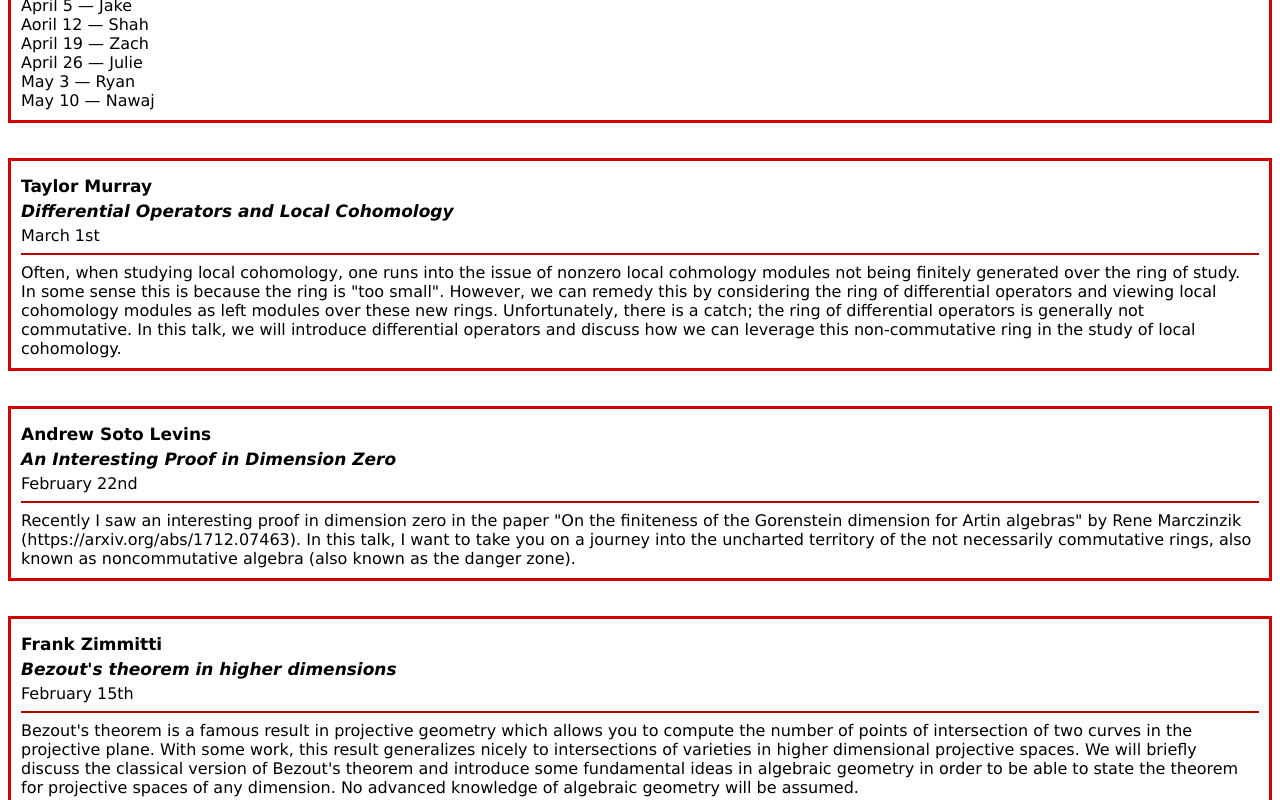
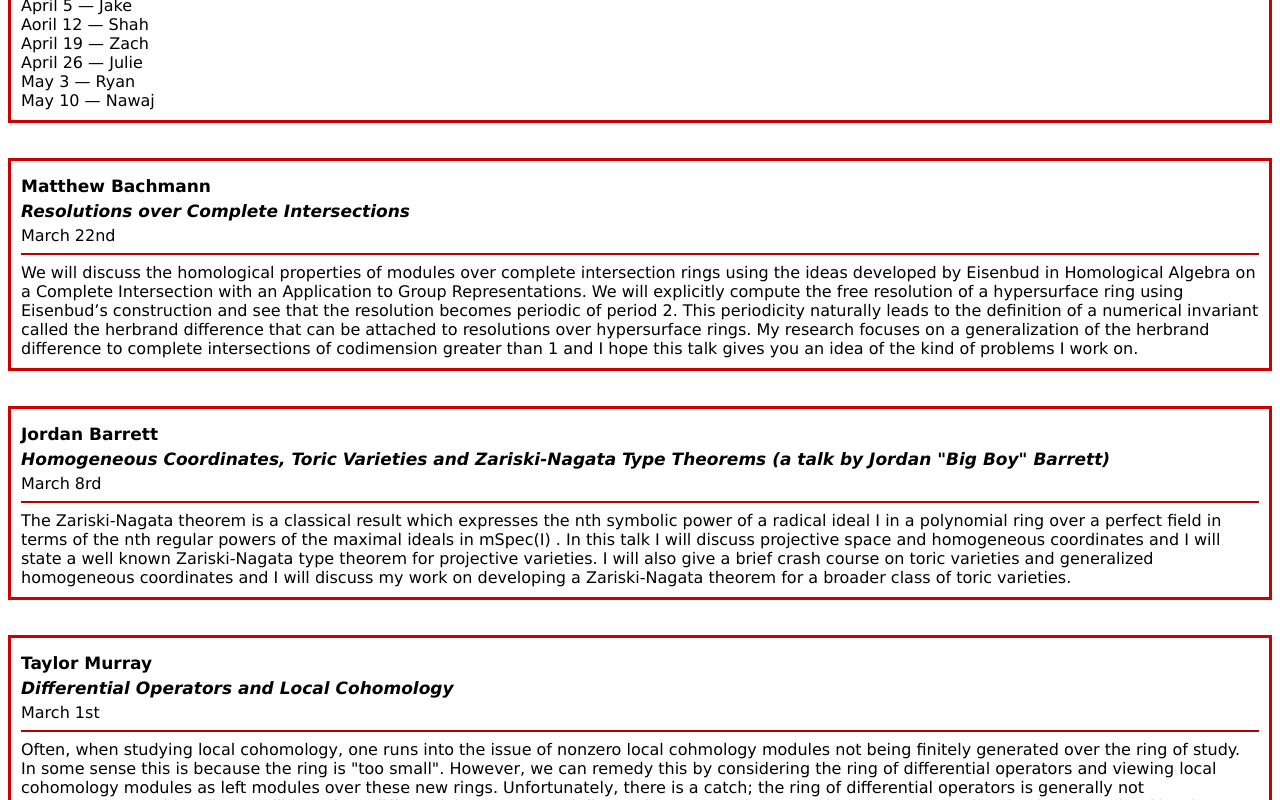
Before and after one commit to CARS-UNL/CARS-UNL.github.io, a plain HTML site: page current.html in a window 1280 px wide. Shown: the part 529-1329 px from the top of the page. Drawn offline with Linux system fonts and the light colour scheme.

Commit message:
Update current.html

```diff
--- a/current.html
+++ b/current.html
@@ -95,6 +95,24 @@ This semester CARS is organized by Juliann Geraci and Taylor Murray</p>
 
 </div>
 <div class="tcard">
+<h3>Matthew Bachmann</h3>
+<h3><em> Resolutions over Complete Intersections</em></h3>
+March 22nd
+<hr>
+We will discuss the homological properties of modules over complete intersection rings using the ideas developed by Eisenbud in Homological Algebra on a Complete Intersection with an Application to Group Representations. We will explicitly compute the free resolution of a hypersurface ring using Eisenbud’s construction and see that the resolution becomes periodic of period 2. This periodicity naturally leads to the definition of a numerical invariant called the herbrand difference that can be attached to resolutions over hypersurface rings. My research focuses on a generalization of the herbrand difference to complete intersections of codimension greater than 1 and I hope this talk gives you an idea of the kind of problems I work on.
+</div>
+
+</div>
+<div class="tcard">
+<h3>Jordan Barrett</h3>
+<h3><em>Homogeneous Coordinates, Toric Varieties and Zariski-Nagata Type Theorems (a talk by Jordan "Big Boy" Barrett)</em></h3>
+March 8rd
+<hr>
+ The Zariski-Nagata theorem is a classical result which expresses the nth symbolic power of a radical ideal I in a polynomial ring over a perfect field in terms of the nth regular powers of the maximal ideals in mSpec(I) . In this talk I will discuss projective space and homogeneous coordinates and I will state a well known Zariski-Nagata type theorem for projective varieties. I will also give a brief crash course on toric varieties and generalized homogeneous coordinates and I will discuss my work on developing a Zariski-Nagata theorem for a broader class of toric varieties.
+</div>
+
+</div>
+<div class="tcard">
 <h3>Taylor Murray</h3>
 <h3><em>Differential Operators and Local Cohomology</em></h3>
 March 1st
```
